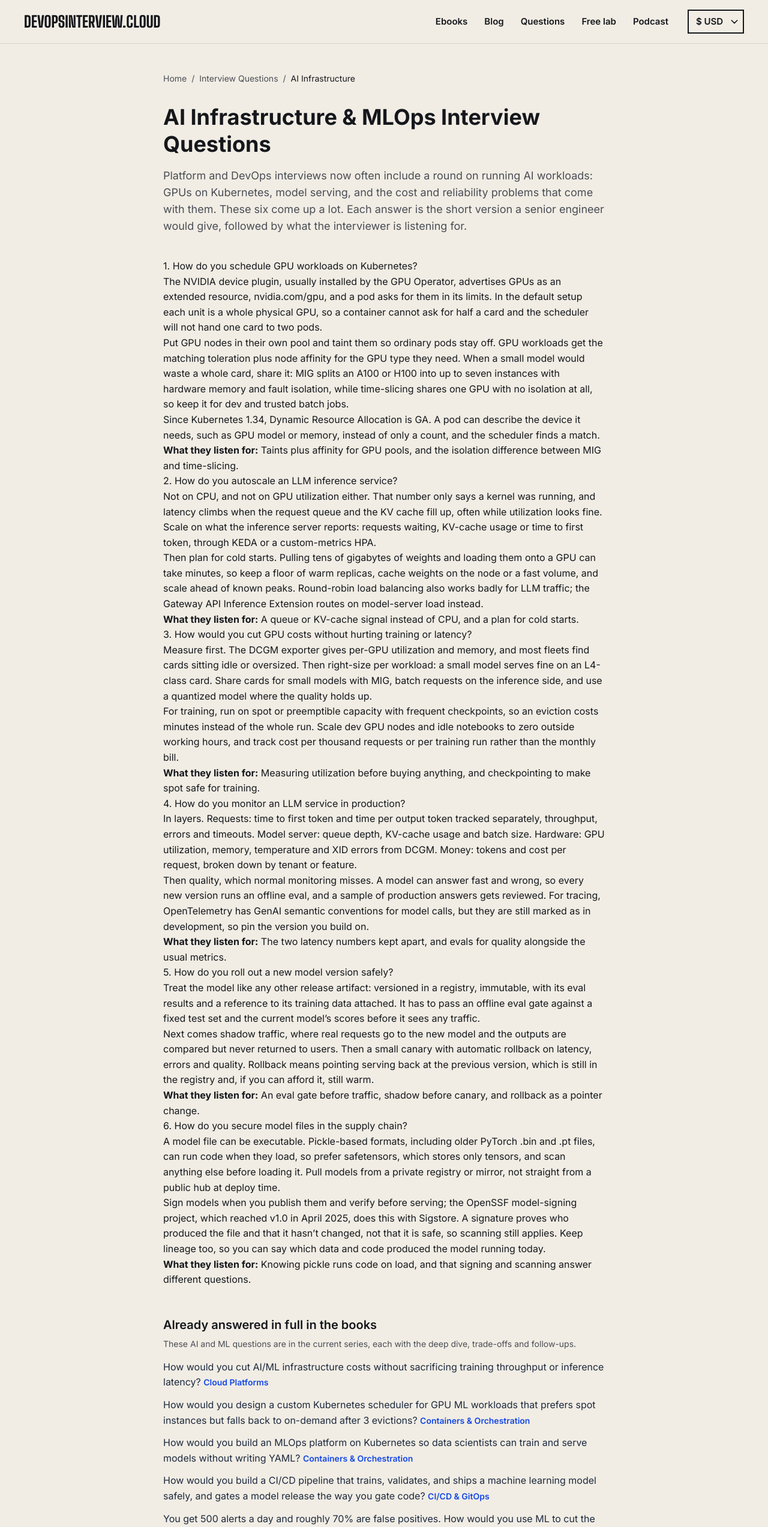
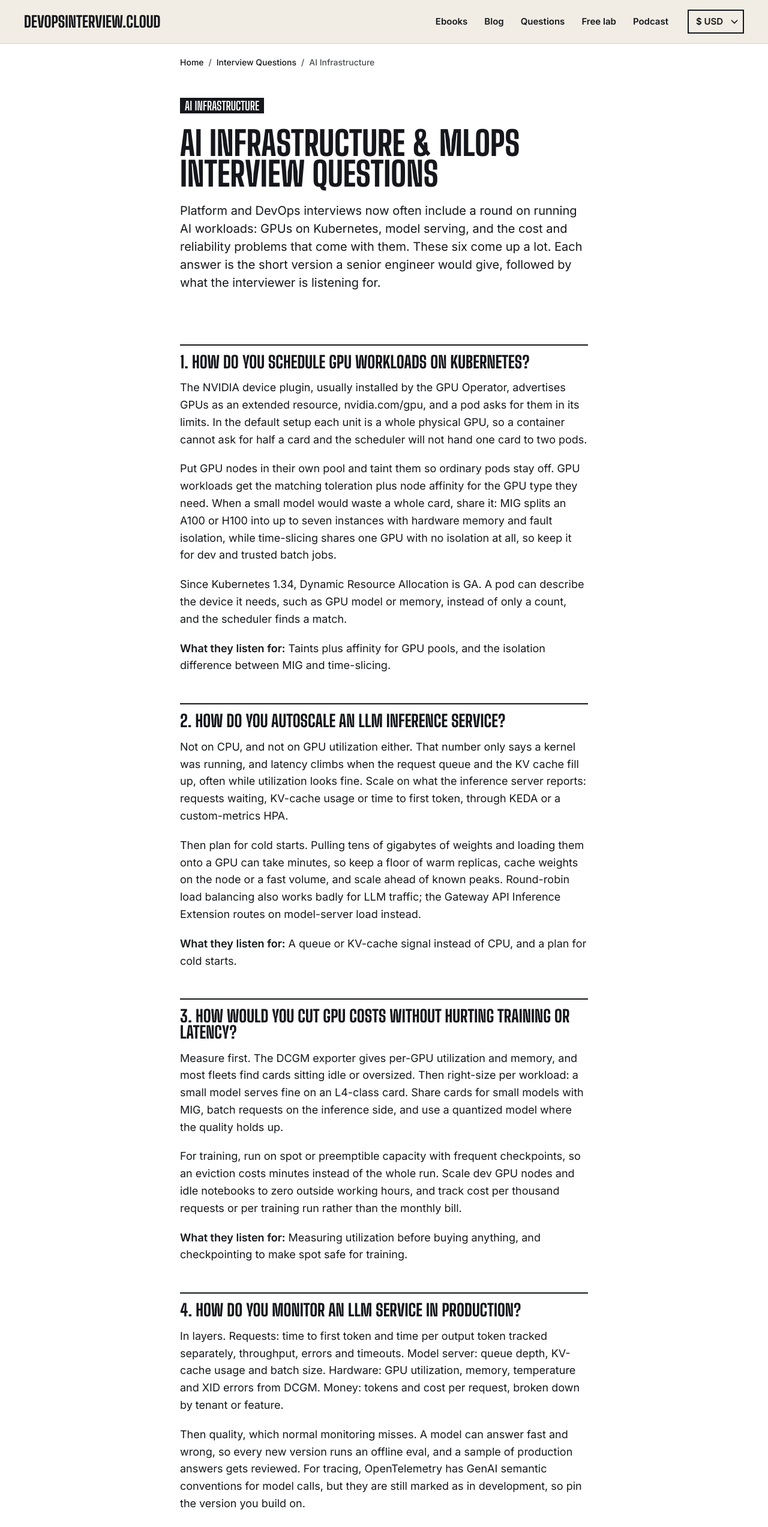
Before and after one commit to devopsinterviewcloud/devopsinterview.cloud, a Next.js app: page /ai-infrastructure-interview-questions in a window 1280 px wide. Shown: the top 2545 px of the page at 60% size. Built offline with nearby package versions, Linux system fonts and the light colour scheme.

Commit message:
Restyle the podcast and AI infrastructure pages

```diff
--- a/src/app/ai-infrastructure-interview-questions/page.tsx
+++ b/src/app/ai-infrastructure-interview-questions/page.tsx
@@ -3,6 +3,8 @@ import Link from 'next/link'
 import { createPageMetadata, siteConfig } from '@/config/site'
 import { getContents, singleBooks } from '@/lib/catalog'
 import SampleSignup from '@/components/SampleSignup'
+import BookCallout from '@/components/BookCallout'
+import { bookStyle } from '@/lib/book-style'
 
 const PATH = '/ai-infrastructure-interview-questions'
 
@@ -85,7 +87,7 @@ const AI_TOPIC = /\b(AI|ML|GPU|MLOps|AIOps)\b|machine learning/
 // AI and ML questions the existing books already answer in full.
 const inTheBooks = singleBooks.flatMap((book) =>
   (getContents(book.slug)?.chapters ?? []).flatMap((ch) =>
-    ch.questions.filter((q) => AI_TOPIC.test(q)).map((q) => ({ q, slug: book.slug, book: book.title.split(':')[0] })),
+    ch.questions.filter((q) => AI_TOPIC.test(q)).map((q) => ({ q, id: book.id, slug: book.slug, book: book.title.split(':')[0] })),
   ),
 )
 
@@ -102,23 +104,26 @@ export default function AiInfrastructurePage() {
   }
 
   return (
-    <main id="main" className="container mx-auto px-4 py-12 max-w-3xl">
+    <main id="main" className="bg-sheet text-[17px]">
       <script
         type="application/ld+json"
         dangerouslySetInnerHTML={{ __html: JSON.stringify(faqJsonLd).replace(/</g, '\\u003c') }}
       />
 
-      <nav className="text-sm text-muted-foreground mb-8" aria-label="Breadcrumb">
-        <Link href="/" className="hover:underline">Home</Link>
-        <span className="mx-2">/</span>
-        <Link href="/questions" className="hover:underline">Interview Questions</Link>
-        <span className="mx-2">/</span>
-        <span className="text-foreground">AI Infrastructure</span>
+      <div className="wrap pt-5 pb-16 sm:pb-20">
+        <div className="mx-auto max-w-[680px]">
+          <nav className="text-[14px] font-medium" aria-label="Breadcrumb">
+            <Link href="/" className="underline-offset-4 hover:underline">Home</Link>
+            <span className="mx-2 text-subtle" aria-hidden="true">/</span>
+            <Link href="/questions" className="underline-offset-4 hover:underline">Interview Questions</Link>
+            <span className="mx-2 text-subtle" aria-hidden="true">/</span>
+            <span className="text-subtle">AI Infrastructure</span>
           </nav>
 
-      <header className="mb-10">
-        <h1 className="text-3xl md:text-4xl font-bold leading-tight mb-4">AI Infrastructure &amp; MLOps Interview Questions</h1>
-        <p className="text-lg text-muted-foreground">
+          <header className="pt-8 pb-9 sm:pt-12 sm:pb-10">
+            <span className="chip">AI Infrastructure</span>
+            <h1 className="display-2 mt-5 text-[40px] sm:text-[56px]">AI Infrastructure &amp; MLOps Interview Questions</h1>
+            <p className="mt-5 text-[18px] leading-relaxed sm:text-[20px] sm:leading-normal">
               Platform and DevOps interviews now often include a round on running AI workloads: GPUs on Kubernetes,
               model serving, and the cost and reliability problems that come with them. These six come up a lot.
               Each answer is the short version a senior engineer would give, followed by what the interviewer is
@@ -126,7 +131,7 @@ export default function AiInfrastructurePage() {
             </p>
           </header>
 
-      <div className="blog-prose">
+          <div className="prose-article">
             {QUESTIONS.map(({ q, a, listen }, i) => (
               <section key={q}>
                 <h2>{i + 1}. {q}</h2>
@@ -136,41 +141,45 @@ export default function AiInfrastructurePage() {
             ))}
           </div>
 
-      <section className="mt-12">
-        <h2 className="text-xl font-semibold mb-2">Already answered in full in the books</h2>
-        <p className="text-sm text-muted-foreground mb-4">
+          <section className="mt-14 border-t-2 border-ink pt-3.5">
+            <h2 className="display-3">Already answered in full in the books</h2>
+            <p className="mt-3 text-[16px] text-subtle">
               These AI and ML questions are in the current series, each with the deep dive, trade-offs and follow-ups.
             </p>
-        <ul className="space-y-3">
-          {inTheBooks.map(({ q, slug, book }) => (
-            <li key={q}>
-              <span className="text-slate-800">{q}</span>{' '}
-              <Link href={`/ebooks/${slug}`} className="text-sm font-semibold text-blue-700 underline-offset-4 hover:underline whitespace-nowrap">
+            <ul className="mt-4 text-[16px] leading-snug">
+              {inTheBooks.map(({ q, id, slug, book }) => (
+                <li key={q} className="flex gap-3 border-b border-hair py-3">
+                  <span className={`mt-[5px] size-3 shrink-0 ${bookStyle(id).square}`} aria-hidden="true" />
+                  <span className="min-w-0">
+                    {q}{' '}
+                    <Link href={`/ebooks/${slug}`} className="whitespace-nowrap text-[15px] font-semibold underline underline-offset-4 hover:decoration-2">
                       {book}
                     </Link>
+                  </span>
                 </li>
               ))}
             </ul>
           </section>
 
-      <section className="mt-10">
-        <h2 className="text-xl font-semibold mb-4">Related free questions</h2>
-        <ul className="space-y-2">
+          <section className="mt-12 border-t-2 border-ink pt-3.5">
+            <h2 className="display-3">Related free questions</h2>
+            <ul className="mt-3 text-[16px] leading-snug">
               {RELATED.map((r) => (
-            <li key={r.slug}>
-              <Link href={`/questions/${r.slug}`} className="text-blue-700 underline-offset-4 hover:underline">{r.title}</Link>
+                <li key={r.slug} className="border-b border-hair py-2.5">
+                  <Link href={`/questions/${r.slug}`} className="underline-offset-4 hover:underline">{r.title}</Link>
                 </li>
               ))}
             </ul>
           </section>
 
-      <section className="mt-12 rounded-xl border border-blue-200 bg-blue-50 p-6 text-center">
-        <h2 className="text-lg font-semibold mb-2">Want a full book on AI infrastructure?</h2>
-        <p className="text-sm text-slate-700 mb-5">
+          <BookCallout className="mt-14 bg-paper">
+            <h2 className="text-[22px] font-bold leading-snug">Want a full book on AI infrastructure?</h2>
+            <p className="mt-2.5 mb-5 text-[16px] leading-relaxed text-subtle">
               We&apos;re deciding whether to write one: around 50 questions on GPUs, model serving, MLOps pipelines and
               LLM operations, answered like the rest of the series. Leave your email and we&apos;ll tell you if it goes
               ahead. That&apos;s the only email this list gets.
             </p>
+            <div className="max-w-xl">
               <SampleSignup
                 source="ai-infra-waitlist"
                 ctaLabel="Tell me if it goes ahead"
@@ -178,7 +187,10 @@ export default function AiInfrastructurePage() {
                 successMessage="You're on the list. We'll email you if the book goes ahead."
                 successNote={null}
               />
-      </section>
+            </div>
+          </BookCallout>
+        </div>
+      </div>
     </main>
   )
 }
--- a/src/app/podcast/page.tsx
+++ b/src/app/podcast/page.tsx
@@ -11,30 +11,30 @@ export const metadata: Metadata = createPageMetadata({
 
 export default function PodcastPage() {
   return (
-    <div className="min-h-screen bg-white">
-      <div className="max-w-3xl mx-auto px-4 py-16 sm:px-6 lg:px-8 text-center">
-        <p className="text-sm font-semibold uppercase tracking-wide text-purple-700 mb-3">Podcast</p>
-        <h1 className="text-4xl font-bold text-foreground mb-6">DevOps &amp; Cloud Interview Prep: Real Scenarios &amp; Answers</h1>
-        <p className="text-lg text-muted-foreground mb-10">
+    <main id="main" className="pb-16 text-[17px]">
+      <div className="wrap pt-8 sm:pt-10">
+        <div className="max-w-[46em]">
+          <span className="chip">Podcast</span>
+          <h1 className="display-1 mt-5">DevOps &amp; Cloud Interview Prep: Real Scenarios &amp; Answers</h1>
+          <p className="mt-6 max-w-[40em] text-[18px] leading-normal sm:text-[20px]">
             Real DevOps and cloud interview scenarios, broken down the way a senior engineer would answer them:
             Kubernetes, AWS, Terraform, CI/CD, observability and incident response, with the trade-offs
             interviewers actually probe for.
           </p>
-        <div className="flex flex-col sm:flex-row gap-4 justify-center mb-12">
-          <a href={SPOTIFY_URL} target="_blank" rel="noopener noreferrer"
-            className="inline-flex items-center justify-center px-8 py-3 rounded-lg font-semibold text-white bg-green-700 hover:bg-green-800 transition-colors">
+          <div className="mt-8 flex flex-col gap-3 sm:flex-row sm:flex-wrap">
+            <a href={SPOTIFY_URL} target="_blank" rel="noopener noreferrer" className="btn-primary">
               Listen on Spotify
             </a>
-          <a href={AMAZON_MUSIC_URL} target="_blank" rel="noopener noreferrer"
-            className="inline-flex items-center justify-center px-8 py-3 rounded-lg font-semibold text-white bg-slate-900 hover:bg-slate-700 transition-colors">
+            <a href={AMAZON_MUSIC_URL} target="_blank" rel="noopener noreferrer" className="btn-secondary">
               Listen on Amazon Music
             </a>
           </div>
-        <p className="text-muted-foreground">
-          Want the full answers in writing? The <Link href="/ebooks" className="font-semibold text-blue-700 hover:underline">DevOps Interview Mastery ebooks</Link> cover
+          <p className="mt-12 border-t-2 border-ink pt-4 text-[16px] leading-relaxed text-subtle">
+            Want the full answers in writing? The <Link href="/ebooks" className="font-semibold text-ink underline underline-offset-4 hover:decoration-2">DevOps Interview Mastery ebooks</Link> cover
             252 senior-level questions across cloud, Kubernetes, Terraform, CI/CD and SRE.
           </p>
         </div>
       </div>
+    </main>
   )
 }
```
Lines whose indentation alone changed are shown as unchanged.
